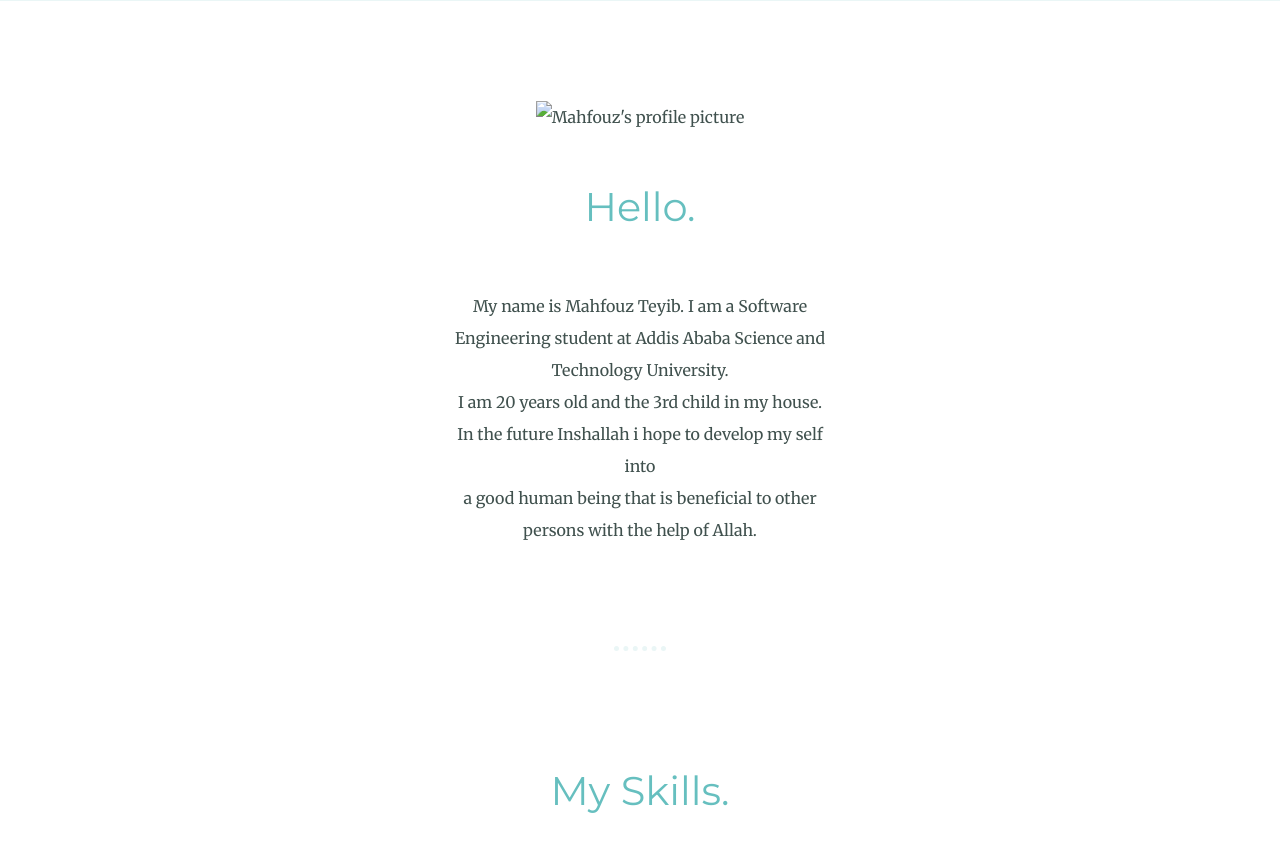
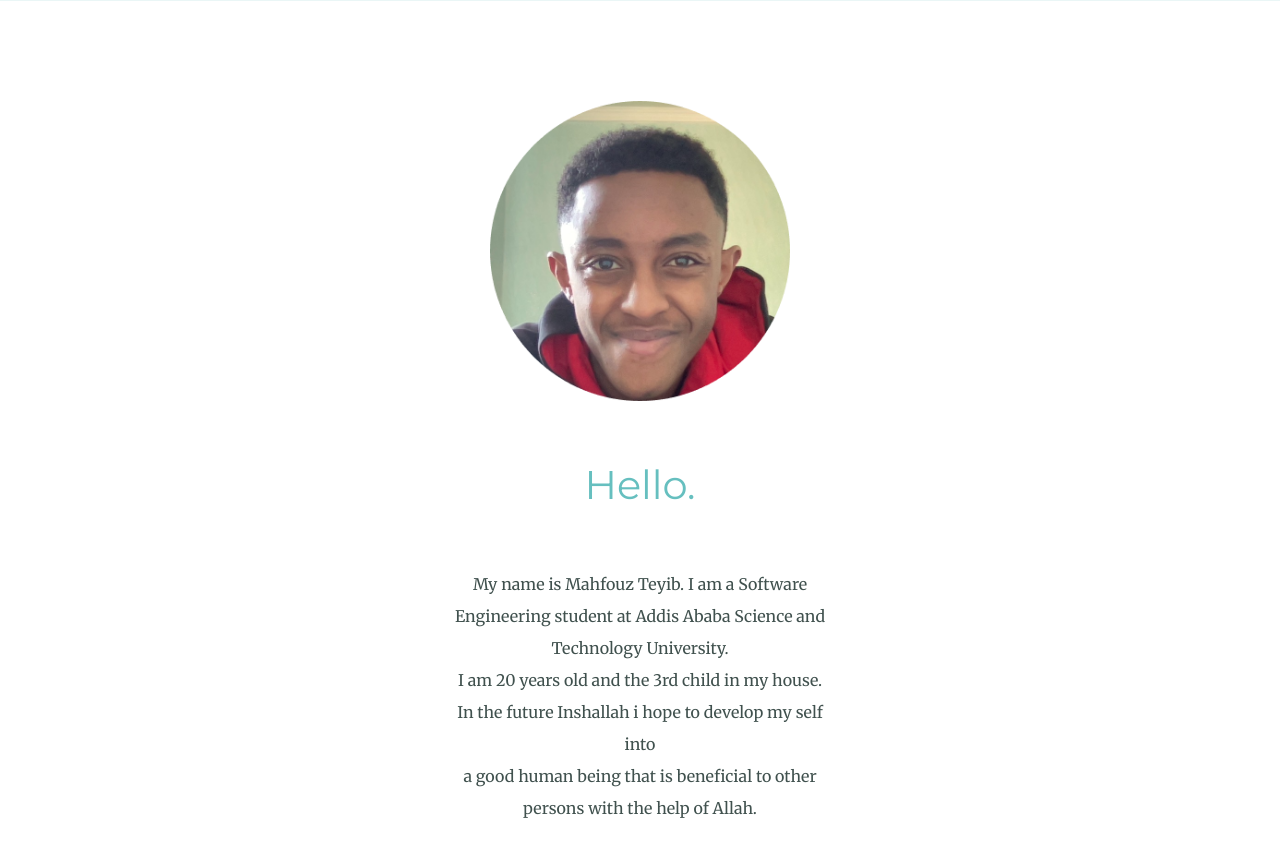
Before and after one commit to MTA2002/cv2, a plain HTML site: page index.html in a window 1280 px wide. Shown: the part 860-1717 px from the top of the page. Drawn offline with Linux system fonts and the light colour scheme; the site is published under a folder, as on GitHub Pages, so addresses that start at the root find nothing.

Commit message:
Update index.html

```diff
--- a/index.html
+++ b/index.html
@@ -19,7 +19,7 @@
   </div>
   <div class="middle-container">
     <div class="profile">
-      <img class="profile-picture" src="/CSS - My Site Images/MTA.png" alt="Mahfouz's profile picture">
+      <img class="profile-picture" src="CSS - My Site Images/MTA.png" alt="Mahfouz's profile picture">
       <h2>Hello.</h2>
       <p class="intro">My name is Mahfouz Teyib. I am a Software Engineering student at Addis Ababa Science and Technology University. <br>I am 20 years old and the 3rd child in my house.
         In the future Inshallah i hope to develop my self into <br> a good human being that is beneficial to other persons with the help of Allah.</p>
```
